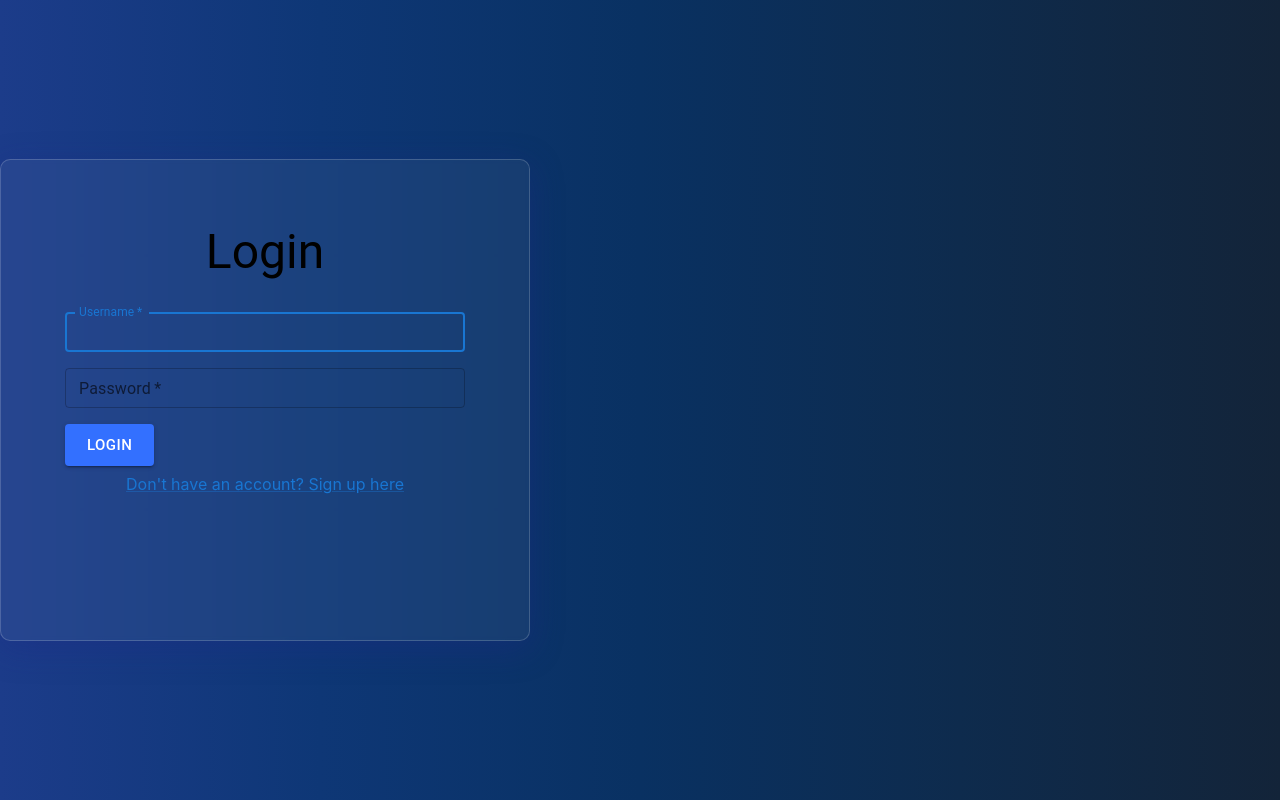
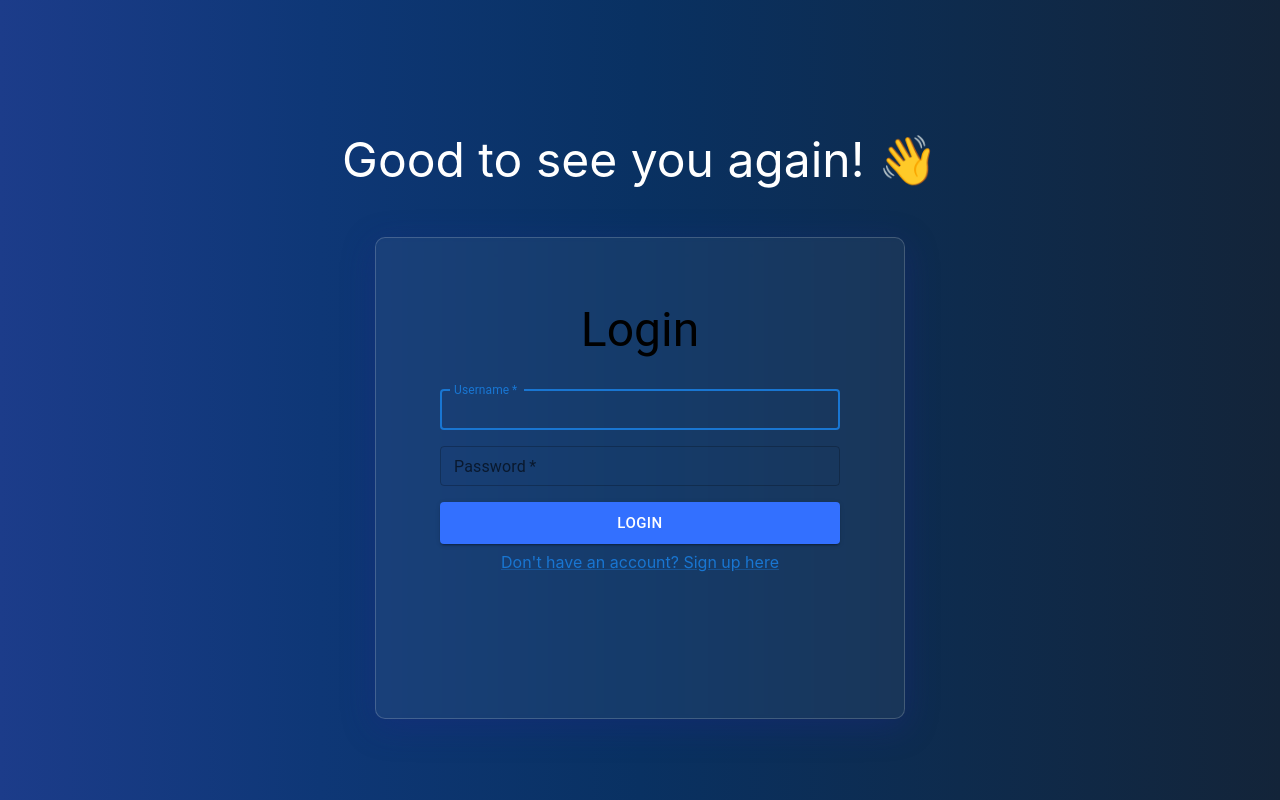
Before and after one commit to Punpun1643/PeerPrep-frontend, a React (Create React App) app in the folder frontend/: page /login in a window 1280 px wide. Built offline with nearby package versions, Linux system fonts and the light colour scheme.

Commit message:
Fix login UI

```diff
--- a/frontend/src/components/LoginPage.css
+++ b/frontend/src/components/LoginPage.css
@@ -1,47 +1,23 @@
-.login {
-    height: 100vh;
-    display: flex;
-    justify-content: center;
-    align-items: center;
-    /* background-color: pink; */
-}
-
 .loginPage {
     background-image: linear-gradient(to left, #132439, #0e2b4d, #093162, #0e3776, #1c3c8a);
     display: flex;
+    justify-content: center;
+    flex-direction: column;
+    height: 100vh;
+    align-items: center;
 }
 
-.signUpDivier {
-    flex: 6;
+
+
+.loginWrap {
+    display: flex;
+    flex-direction: column;
+    justify-content: center;
+    align-items: center;
+    width: 100%;
 }
 
-.tagline {
-    display: flex;
-    justify-content: center;
-    align-items: center;
-    height: 100vh;
+.welcomeTagWrapper {
+    color: white;
+    font-size: 48px;
 }
-
-.taglineDivider {
-    flex:6;
-}
-
-.taglineWrapper {
-    display: flex;
-    flex-direction: column;
-    /* background-color: blueviolet; */
-    justify-content: space-evenly;
-    width: 80%;
-    overflow-wrap: break-word;
-}
-
-.header {
-    font-size: 76px;
-    color: white;
-}
-
-.subHeader {
-    color: white;
-    font-size: 24px;
-    margin-top: -10px;
-}
--- a/frontend/src/components/LoginPage.js
+++ b/frontend/src/components/LoginPage.js
@@ -64,7 +64,14 @@ function LoginPage() {
     return (
         <React.Fragment>
             <div className="loginPage">
-                <Login />
+                <div className="loginWrap">
+                    <div className="welcomeTagWrapper">
+                        <p className="">Good to see you again! 👋</p>
+                    </div>
+                    <div className="loginContainer">
+                        <Login />
+                    </div>
+                </div>
             </div>
         </React.Fragment>
     );
--- a/frontend/src/components/UserService/components/Login.js
+++ b/frontend/src/components/UserService/components/Login.js
@@ -90,7 +90,7 @@ function Login() {
                         />
                     </div>
                     <div className="button">
-                        <Box display={"flex"} flexDirection={"row"}>
+                        <Box display={"flex"} flexDirection={"column"}>
                             <Button
                                 style={{backgroundColor: "#3370FF"}}
                                 variant={"contained"}
```
